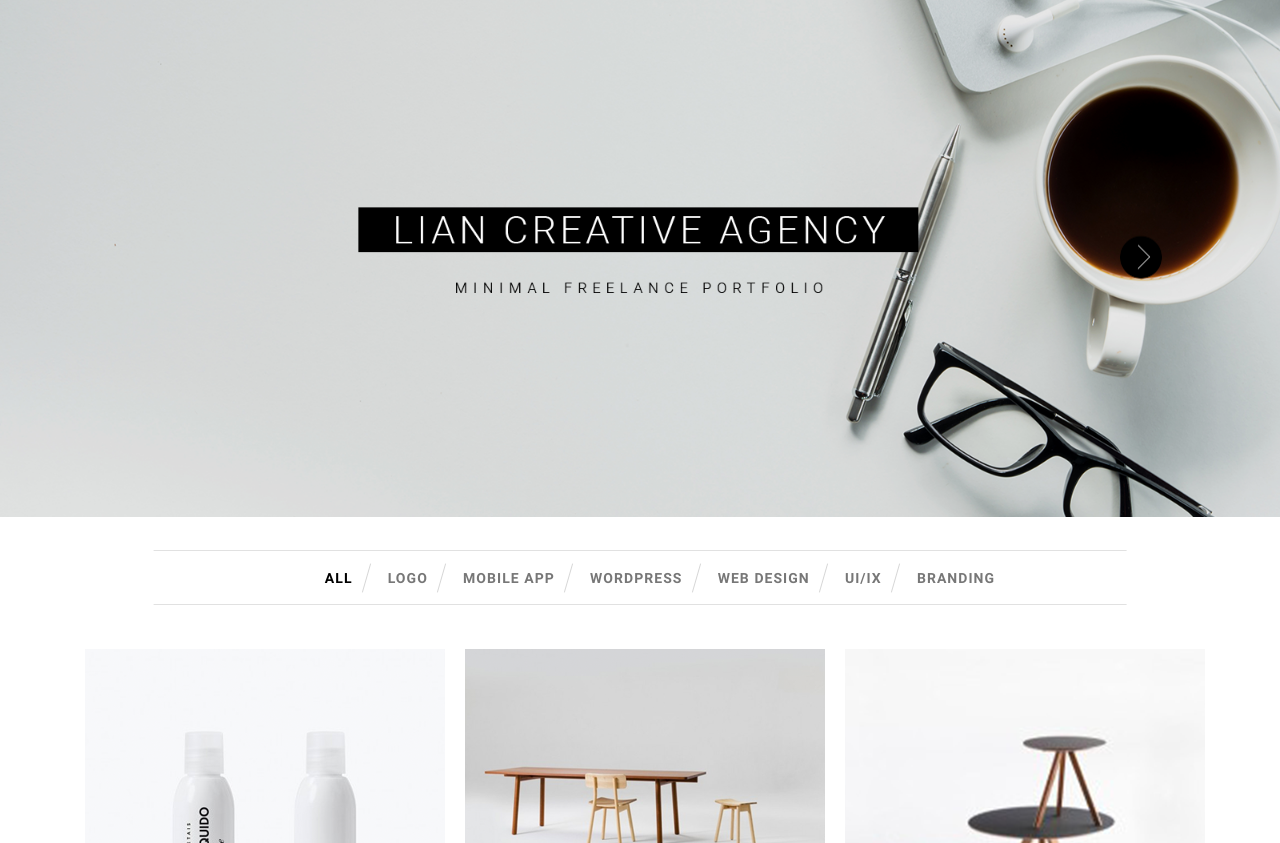
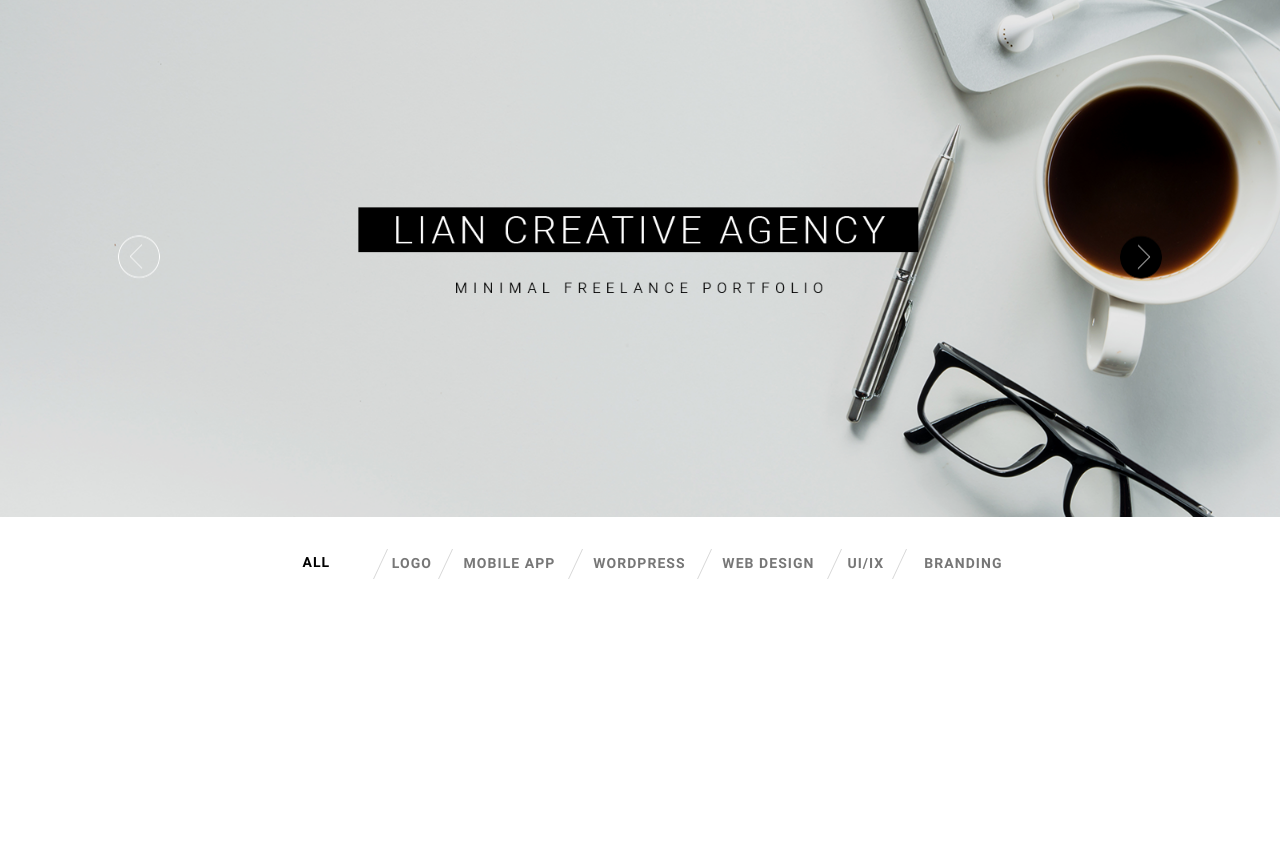
Before and after one commit to natalyaromanova1979/natalyaromanova1979.github.io, a website: page src/index.html in a window 1280 px wide. Shown: the part 109-952 px from the top of the page. After the commit the page ends 800 px from the top, so only its background shows below. Drawn offline with nearby package versions, Linux system fonts and the light colour scheme; files whose address does not match are found by name.

Commit message:
22/05/2021

```diff
--- a/src/index.html
+++ b/src/index.html
@@ -38,41 +38,33 @@
             <div><img src="img/home/slide_2.png" alt="slide"></div>
         </div>
     </section>
-    <section class="menu-small">
-        <ul class="menu-small__class">
-            <li class="menu-small__item"><a href="#" class="menu-small__link menu-small__link_selected">All</a></li>
-            <li class="menu-small__item"><a href="#" class="menu-small__link">Logo</a></li>
-            <li class="menu-small__item"><a href="#" class="menu-small__link">Mobile App</a></li>
-            <li class="menu-small__item"><a href="#" class="menu-small__link">WordPress</a></li>
-            <li class="menu-small__item"><a href="#" class="menu-small__link">Web Design</a></li>
-            <li class="menu-small__item"><a href="#" class="menu-small__link">UI/IX</a></li>
-            <li class="menu-small__item"><a href="#" class="menu-small__link">Branding</a></li>
-        </ul>
+    <section class="catalog">
+        <div class="container">
+            <ul class="catalog__tabs">
+                <li class="catalog__tab catalog__tab_active"><div>All</div></li>
+                <li class="catalog__tab"><div>Logo</div></li>
+                <li class="catalog__tab"><div>Mobile App</div></li>
+                <li class="catalog__tab"><div>WordPress</div></li>
+                <li class="catalog__tab"><div>Web Design</div></li>
+                <li class="catalog__tab"><div>UI/IX</div></li>
+                <li class="catalog__tab"><div>Branding</div></li>
+            </ul>
+            <div class="catalog__content"></div>
+            <div class="catalog__content"></div>
+            <div class="catalog__content"></div>
+            <div class="catalog__content"></div>
+            <div class="catalog__content"></div>
+            <div class="catalog__content"></div>
+            <div class="catalog__content"></div>
+            <div class="catalog__content"></div>
+            <div class="catalog__content"></div>
+            <div class="catalog__content"></div>
+        </div>
+
     </section>
-    <section class="content content_home">
-        <div class="container">
-            <div class="row">
-                <div class="col-md-4">
-                    <a href="#"><img src="img/home/sabo.png" alt="sabo" class="content__img"></a>
-                    <a href="#"><img src="img/home/lamp.png" alt="lamp" class="content__img"></a>
-                    <a href="#"><img src="img/home/spoon.png" alt="spoon" class="content__img"></a>
-                </div>
-                <div class="col-md-4">
-                    <a href="#"><img src="img/home/table.png" alt="table" class="content__img"></a>
-                    <a href="#"><img src="img/home/clock.png" alt="clock" class="content__img"></a>
-                    <a href="#"><img src="img/home/chair.png" alt="chair" class="content__img"></a>
-                    <a href="#"><img src="img/home/watch.png" alt="watch" class="content__img"></a>
-                </div>
-                <div class="col-md-4">
-                    <a href="#"><img src="img/home/tables.png" alt="tables" class="content__img"></a>
-                    <a href="#"><img src="img/home/cori.png" alt="cori" class="content__img"></a>
-                    <a href="#"><img src="img/home/iconic.png" alt="iconic" class="content__img"></a>
-                </div>
-            </div>
-        </div>
-    </section>
-    <script type="text/javascript" src="//code.jquery.com/jquery-1.11.0.min.js"></script>
-    <script type="text/javascript" src="//code.jquery.com/jquery-migrate-1.2.1.min.js"></script>
+
+    <script type="text/javascript" src="https://code.jquery.com/jquery-1.11.0.min.js"></script>
+    <script type="text/javascript" src="https://code.jquery.com/jquery-migrate-1.2.1.min.js"></script>
     <script src="js/slick.min.js"></script>
     <script src="js/script.js"></script>
 </body>
--- a/src/js/script.js
+++ b/src/js/script.js
@@ -1,8 +1,9 @@
 $(document).ready(function(){
     $('.carousel__inner').slick({
         speed: 1200,
-        prevArrow: '<button type="button" class="slick-prev"><img src="../icons/home/prev.png"></button>',
-        nextArrow: '<button type="button" class="slick-next"><img src="../icons/home/next.png"></button>',
+        prevArrow: '<button type="button" class="slick-prev"><img src="icons/home/prev.png"></button>',
+        nextArrow: '<button type="button" class="slick-next"><img src="icons/home/next.png"></button>',
+        dots: false,
         responsive:  [
             {
               breakpoint: 992,
--- a/src/sass/blocks/_carousel.scss
+++ b/src/sass/blocks/_carousel.scss
@@ -11,7 +11,8 @@
         transform: translateY(-50%);
         left: 112px;
         border: none;
-        background-color: red;
+        background-color: rgba(255, 255, 255, 0);
+        z-index: 2;
         img {
             width: 42px;
             height: 43px;
@@ -20,6 +21,5 @@
     .slick-next {
         right: 112px;
         left: auto;
-        background-color: rgba(255, 255, 255, 0);
     }
 }
--- a/src/sass/blocks/_header.scss
+++ b/src/sass/blocks/_header.scss
@@ -32,6 +32,7 @@
                 text-decoration: none;
                 &:hover {
                     color: $hover_color;
+                    transition: 0.5s all;
                 }
                 &_selected {
                     color: $hover_color;
--- a/src/sass/blocks/_menu-small.scss
+++ b/src/sass/blocks/_menu-small.scss
@@ -49,6 +49,7 @@
                 }
                 &:hover {
                     color: $hover_color;
+                    transition: 0.5s all;
                 }
             }
         }
--- /dev/null
+++ b/src/sass/blocks/_tabs.scss
@@ -0,0 +1,72 @@
+.catalog {
+    &__tabs {
+        padding: 15px 0;
+        list-style-type: none;
+        width: 70%;
+        display: flex;
+        justify-content: space-between;
+        margin: 15px auto;
+    }
+    &__tab {
+        width: 148px;
+        height: 30px;
+        border: 1px solid white;
+        font-family: Roboto;
+        font-size: 14px;
+        font-weight: 700;
+        text-transform: uppercase;
+        letter-spacing: 0.075em;
+        color: #777777;
+        text-align: center;
+        line-height: 30px;
+        transform: skewX(-25deg);
+        cursor: pointer;
+        transition: 0.5s all;
+        &:after {
+            content: '';
+            display: block;
+            position: absolute;
+            width: 1px;
+            height: 30px;
+            background-color: #d7d7d7;
+            transform: rotateZ(0deg);
+            margin-top: -29px;
+        }
+        &:hover {
+            box-shadow: 3px 3px 20px $menu_color;
+            border: none;
+            &:after {
+                display: none;
+            }
+        }
+        &_active {
+            color: $hover_color;
+            border: none;
+        }
+        &:nth-child(1) {
+            &:after {
+                display: none;
+            }
+        }
+        div {
+            transform: skewX(25deg);
+        }
+        &:nth-child(5) {
+            width: 300px;
+        }
+        &:nth-child(3) {
+            width: 300px;
+        }
+        &:nth-child(4) {
+            width: 300px;
+        }
+        &:nth-child(1) {
+            width: 300px;
+        }
+        &:nth-child(7) {
+            width: 300px;
+        }
+
+    }
+
+}
--- a/src/sass/style.scss
+++ b/src/sass/style.scss
@@ -40,5 +40,5 @@
 @import 'base/variables';
 @import 'blocks/header';
 @import 'blocks/carousel';
-@import 'blocks/menu-small';
 @import 'blocks/content';
+@import 'blocks/tabs';
```
Also changed, not shown: src/css/style.min.css.
